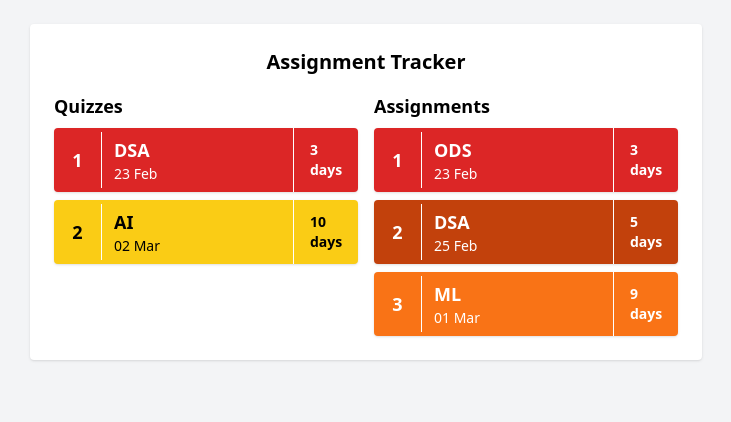
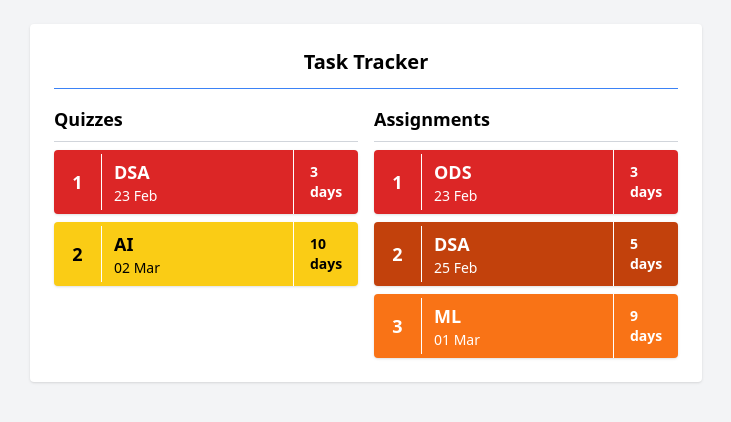
Before and after one commit to mrashutoshnigam/iitjmaterial, a plain HTML site: page index.html in a window 1280 px wide. Shown: the whole page, without its empty margins (274-1005 px from the left). Drawn offline with nearby package versions, Linux system fonts and the light colour scheme.

Commit message:
Update index.html

```diff
--- a/index.html
+++ b/index.html
@@ -3,22 +3,22 @@
 <head>
     <meta charset="UTF-8">
     <meta name="viewport" content="width=device-width, initial-scale=1.0">
-    <title>Assignment Tracker</title>
+    <title>IITJ course Task Tracker</title>
     <script src="https://cdn.tailwindcss.com"></script>
 </head>
 <body class="bg-gray-100 p-6">
 
-    <div class="max-w-2xl mx-auto bg-white p-6 rounded shadow">
-        <h2 class="text-xl font-bold mb-4 text-center">Assignment Tracker</h2>
+    <div class="max-w-2xl mx-auto bg-white p-6 rounded shadow ">
+        <h1 class="text-xl font-bold mb-4 text-center  pb-3 border-b border-blue-500">Task Tracker</h1>
 
         <div class="grid grid-cols-2 gap-4">
             <div>
-                <h3 class="text-lg font-semibold mb-2">Quizzes</h3>
-                <ul id="quizList" class="space-y-2"></ul>
+                <h3 class="text-lg font-semibold mb-2 pb-2 border-b border-gray-300">Quizzes</h3>
+<ul id="quizList" class="space-y-2"></ul>
             </div>
             <div>
-                <h3 class="text-lg font-semibold mb-2">Assignments</h3>
-                <ul id="assignmentList" class="space-y-2"></ul>
+                <h3 class="text-lg font-semibold mb-2 pb-2 border-b border-gray-300">Assignments</h3>
+<ul id="assignmentList" class="space-y-2"></ul>
             </div>
         </div>
     </div>
```
